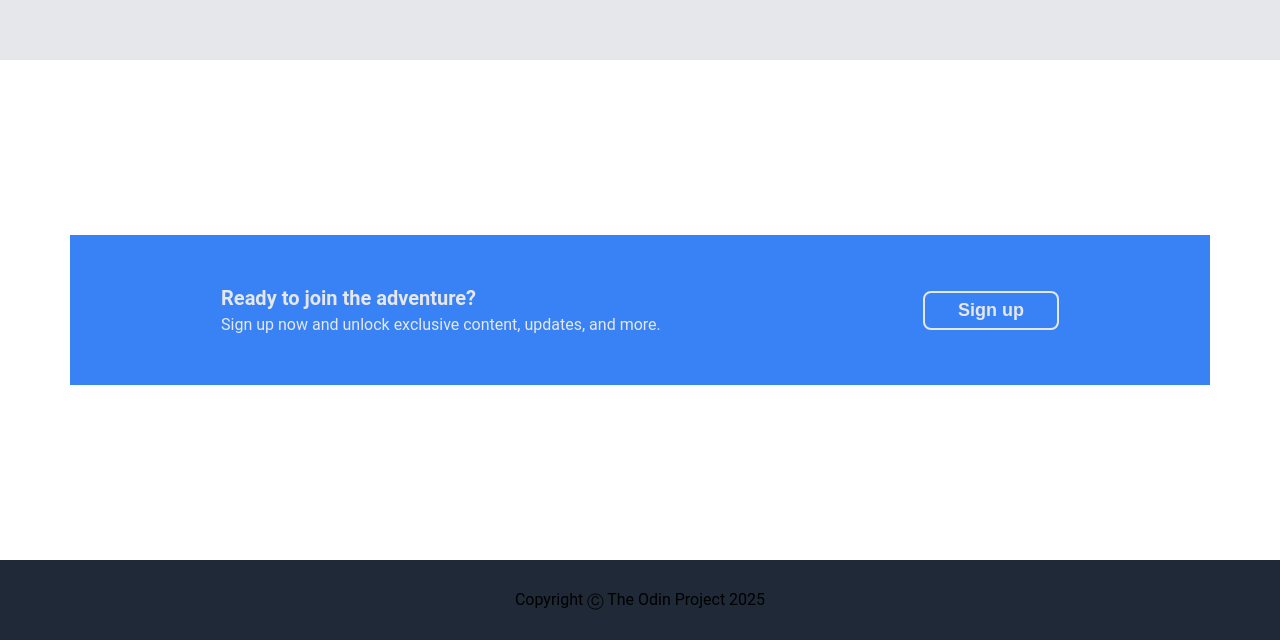
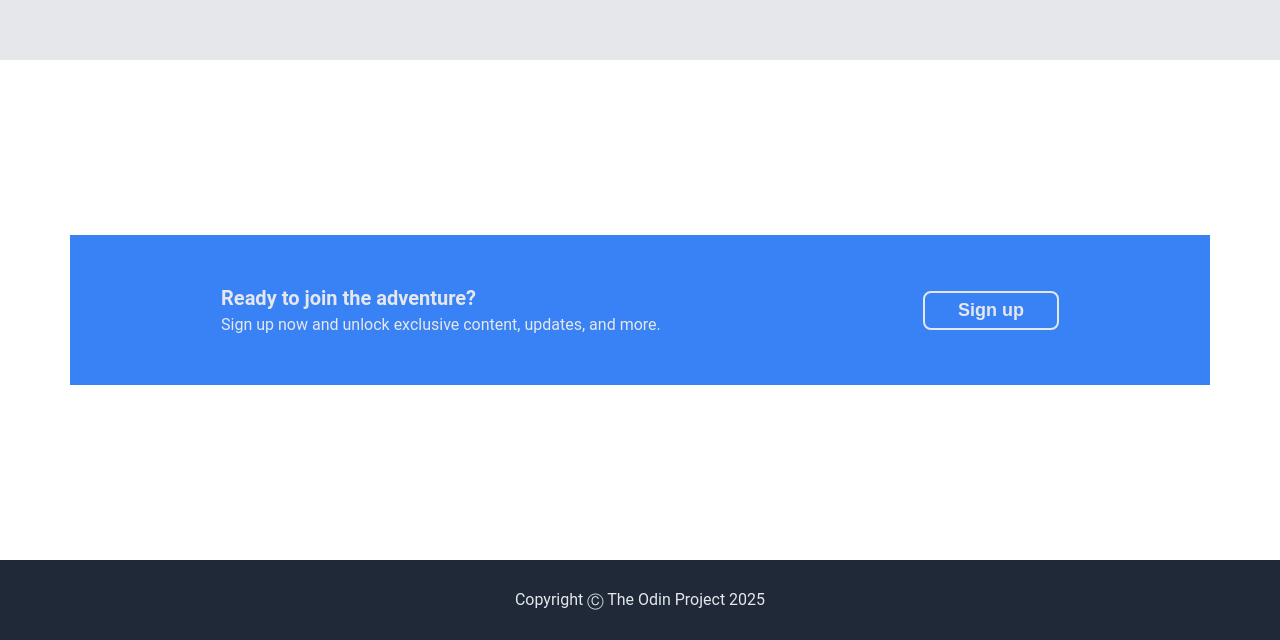
Before and after one commit to shalamaqf/landing-page, a plain HTML site: page index.html in a window 1280 px wide. Shown: the part 1540-2180 px from the top of the page. Drawn offline with Linux system fonts and the light colour scheme.

Commit message:
Edit the font color of copyright

```diff
--- a/style.css
+++ b/style.css
@@ -217,3 +217,7 @@ footer .container {
     align-items: center;
     height: 100%;
 }
+
+footer p {
+    color: #E5E7EB;
+}
```
